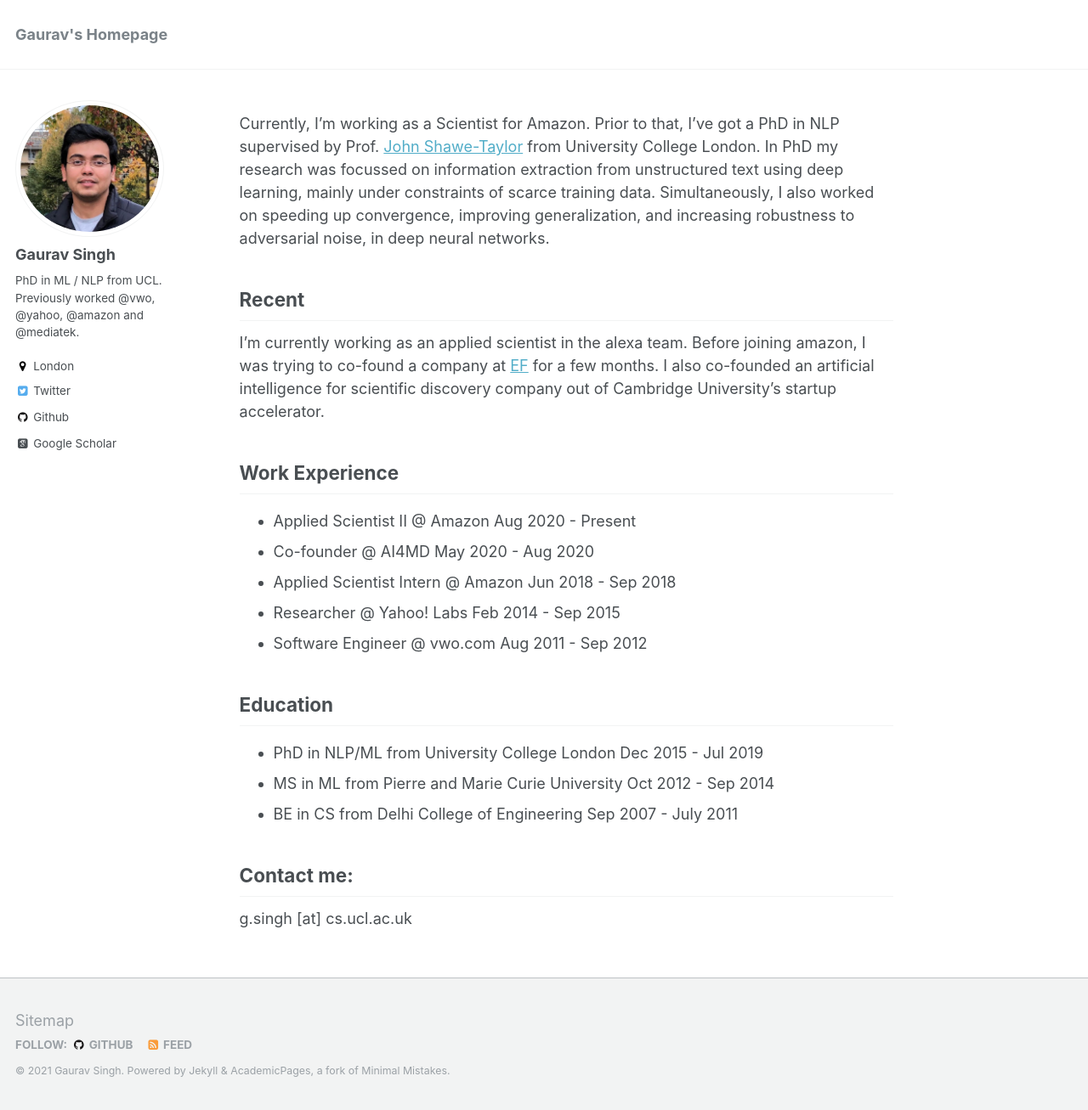
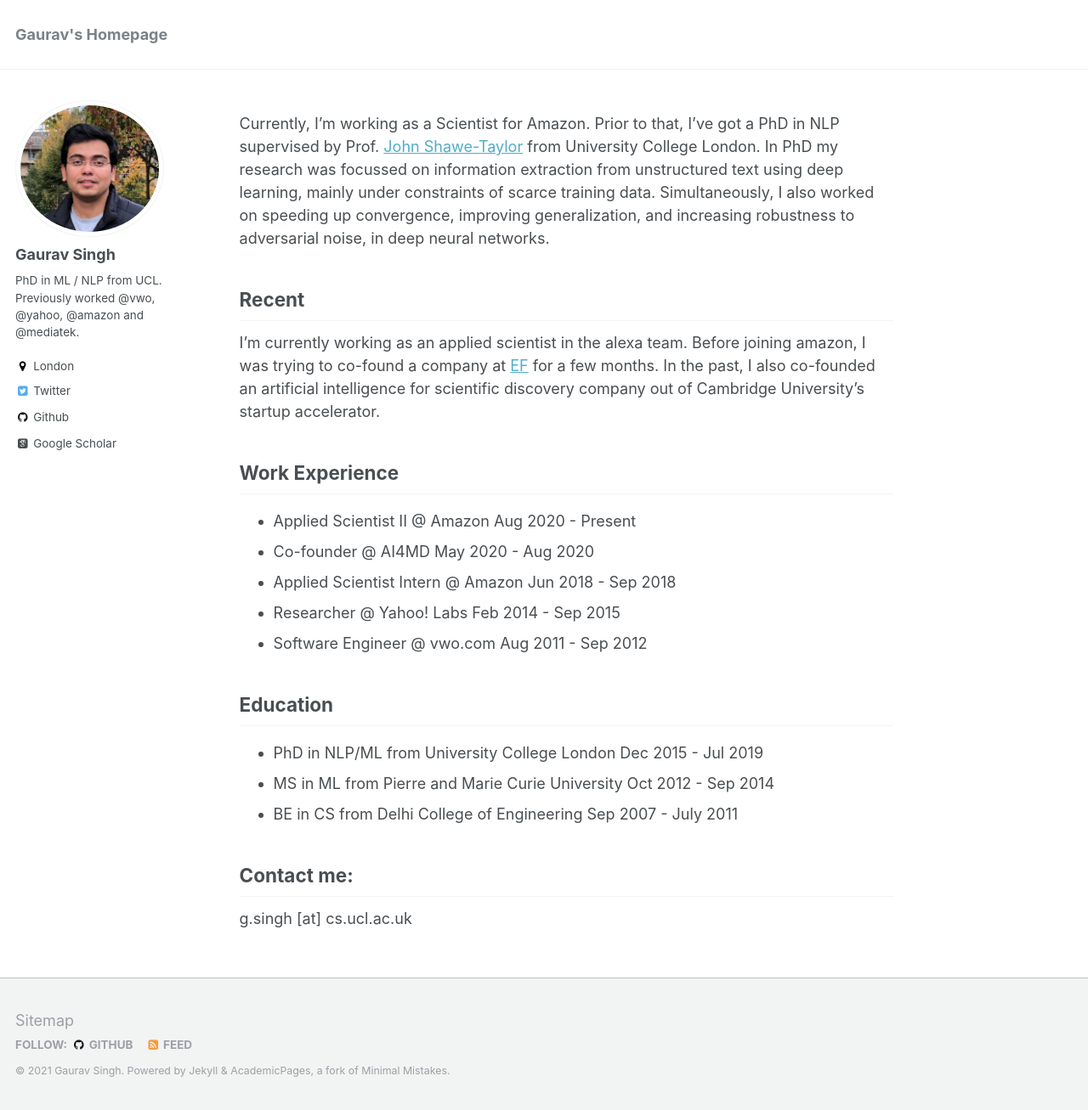
Before and after one commit to gauravsc/gauravsc.github.io, a Jekyll site: the page built from _pages/about.md, in a window 1280 px wide and 1307 px high. Shown: the whole window at 85% size. Built offline with Jekyll 4.4.1, drawn with Linux system fonts in a browser that asks for light colours; some web fonts are replaced.

Commit message:
Update about.md

```diff
--- a/_pages/about.md
+++ b/_pages/about.md
@@ -13,7 +13,7 @@
 Recent
 ------
 
-I'm currently working as an applied scientist in the alexa team. Before joining amazon, I was trying to co-found a company at <a href="https://www.joinef.com">EF</a> for a few months. I also co-founded an artificial intelligence for scientific discovery company out of Cambridge University's startup accelerator.
+I'm currently working as an applied scientist in the alexa team. Before joining amazon, I was trying to co-found a company at <a href="https://www.joinef.com">EF</a> for a few months. In the past, I also co-founded an artificial intelligence for scientific discovery company out of Cambridge University's startup accelerator.
 
 Work Experience
 ------
```
